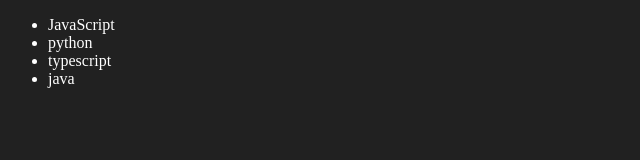
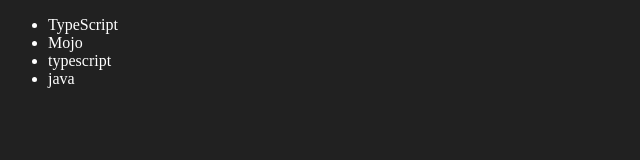
Before and after one commit to raushankcse/javascript, a plain HTML site: page dom/three.html in a window 1280 px wide. Shown: the full height of the page, 0-640 px from the left. Drawn offline with Linux system fonts and the light colour scheme.

Commit message:
js practice dom

```diff
--- a/dom/three.html
+++ b/dom/three.html
@@ -25,5 +25,23 @@
             li.appendChild(document.createTextNode(langName))
             document.querySelector('.language').appendChild(li)
         }
+
+        addOptiLanguage('golang')
+
+        // Edit
+        const secondLang = document.querySelector("li:nth-child(2)")
+        console.log(secondLang)
+        // secondLang.innerHTML = "Mojo"
+        const newli = document.createElement('li')
+        newli.textContent = "Mojo"
+        secondLang.replaceWith(newli)
+
+        // edit
+        const firstLang = document.querySelector("li:first-child")
+        firstLang.outerHTML = '<li>TypeScript</li>'
+
+        // remove
+        const lastLang = document.querySelector('li:last-child')
+        lastLang.remove()
     </script>
 </html>
```
